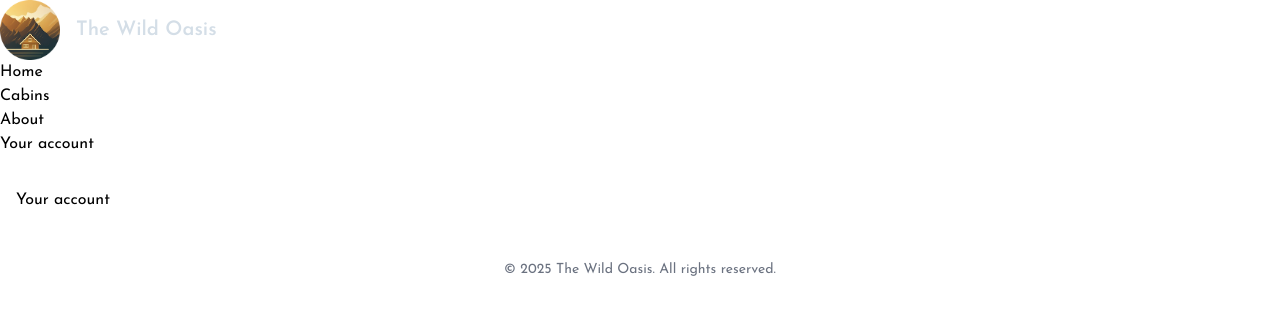
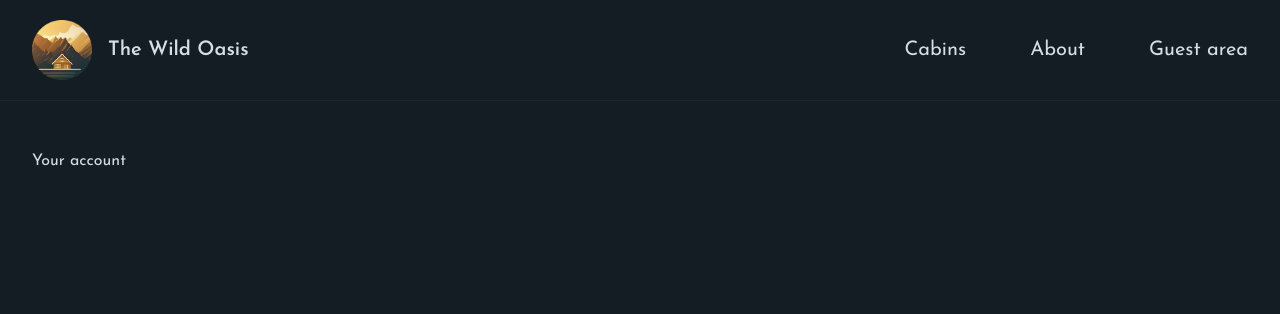
Before and after one commit to trananhchuong/the-wild-oasis-website, a Next.js app: page /account in a window 1280 px wide. Shown: the top 314 px of the page. Built offline with nearby package versions, Linux system fonts and the light colour scheme.

Commit message:
feat: improving the Navigation and Root Layout

```diff
--- /dev/null
+++ b/app/_components/Header.tsx
@@ -0,0 +1,15 @@
+import Navigation from '@/app/_components/Navigation';
+import Logo from '@/app/_components/Logo';
+
+function Header() {
+  return (
+    <header className='border-b border-primary-900 px-8 py-5'>
+      <div className='flex justify-between items-center max-w-7xl mx-auto'>
+        <Logo />
+        <Navigation />
+      </div>
+    </header>
+  );
+}
+
+export default Header;
--- a/app/_components/Navigation.tsx
+++ b/app/_components/Navigation.tsx
@@ -2,19 +2,33 @@
 
 export default function Navigation() {
   return (
-    <ul>
+    <nav className="z-10 text-xl">
+      <ul className="flex gap-16 items-center">
         <li>
-        <Link href="/">Home</Link>
+          <Link
+            href="/cabins"
+            className="hover:text-accent-400 transition-colors"
+          >
+            Cabins
+          </Link>
         </li>
         <li>
-        <Link href="/cabins">Cabins</Link>
+          <Link
+            href="/about"
+            className="hover:text-accent-400 transition-colors"
+          >
+            About
+          </Link>
         </li>
         <li>
-        <Link href="/about">About</Link>
-      </li>
-      <li>
-        <Link href="/account">Your account</Link>
+          <Link
+            href="/account"
+            className="hover:text-accent-400 transition-colors"
+          >
+            Guest area
+          </Link>
         </li>
       </ul>
+    </nav>
   );
 }
--- a/app/layout.tsx
+++ b/app/layout.tsx
@@ -4,6 +4,7 @@
 import type { Metadata } from "next";
 
 import { Josefin_Sans } from "next/font/google";
+import Header from "./_components/Header";
 
 const josefin = Josefin_Sans({
   subsets: ["latin"],
@@ -27,18 +28,12 @@
   return (
     <html lang="en">
       <body
-        className={`${josefin.className} antialiased`}
+        className={`${josefin.className} antialiased bg-primary-950 text-primary-100 min-h-screen flex flex-col relative`}
       >
-        <header>
-          <Logo />
-          <Navigation />
-        </header>
-        <main className="container mx-auto px-4 py-8">{children}</main>
-        <footer className="text-center py-4">
-          <p className="text-sm text-gray-500">
-            © {new Date().getFullYear()} The Wild Oasis. All rights reserved.
-          </p>
-        </footer>
+        <Header />
+        <div className="flex-1 px-8 py-12 grid">
+          <main className="max-w-7xl mx-auto w-full">{children}</main>
+        </div>
       </body>
     </html>
   );
```
Lines whose indentation alone changed are shown as unchanged.
